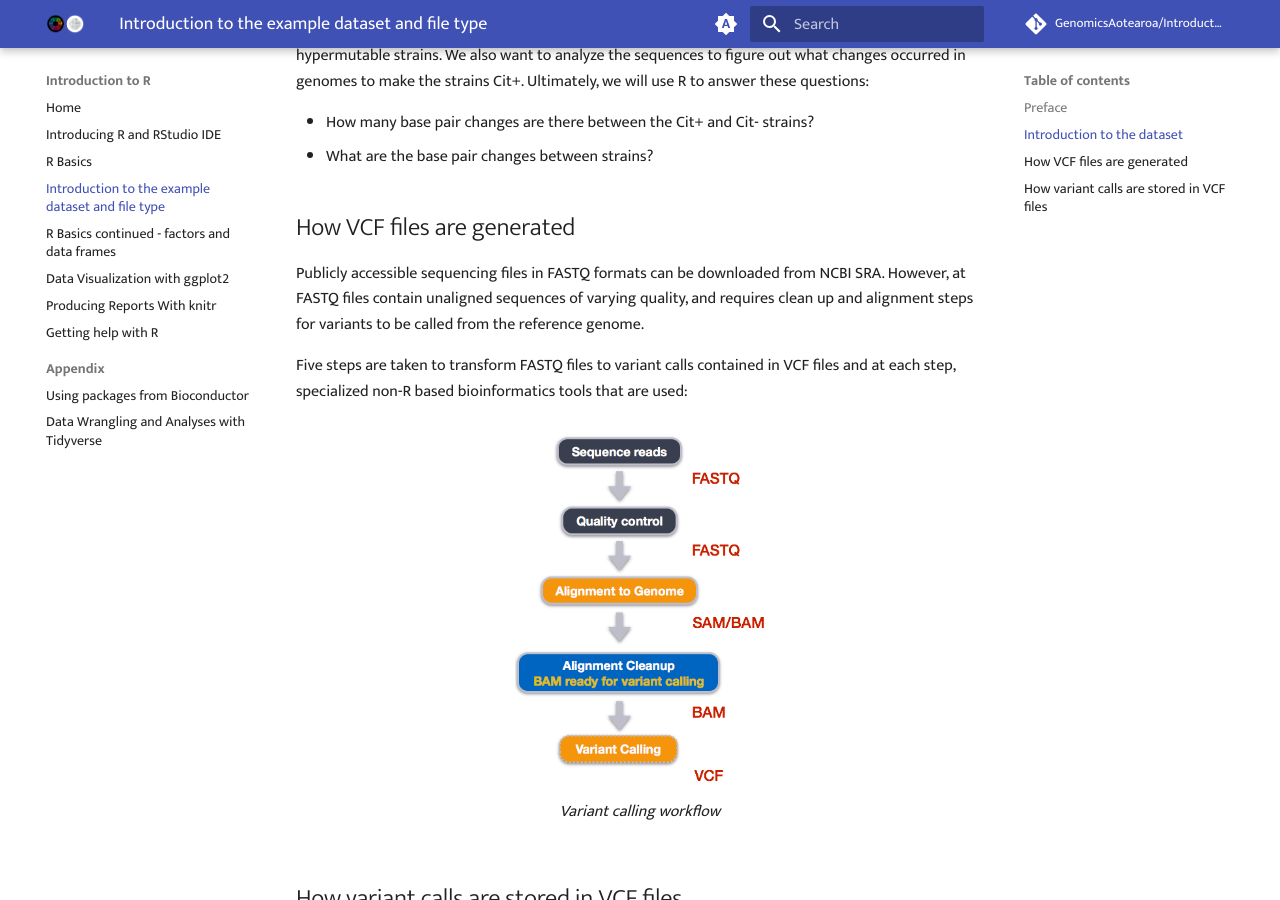
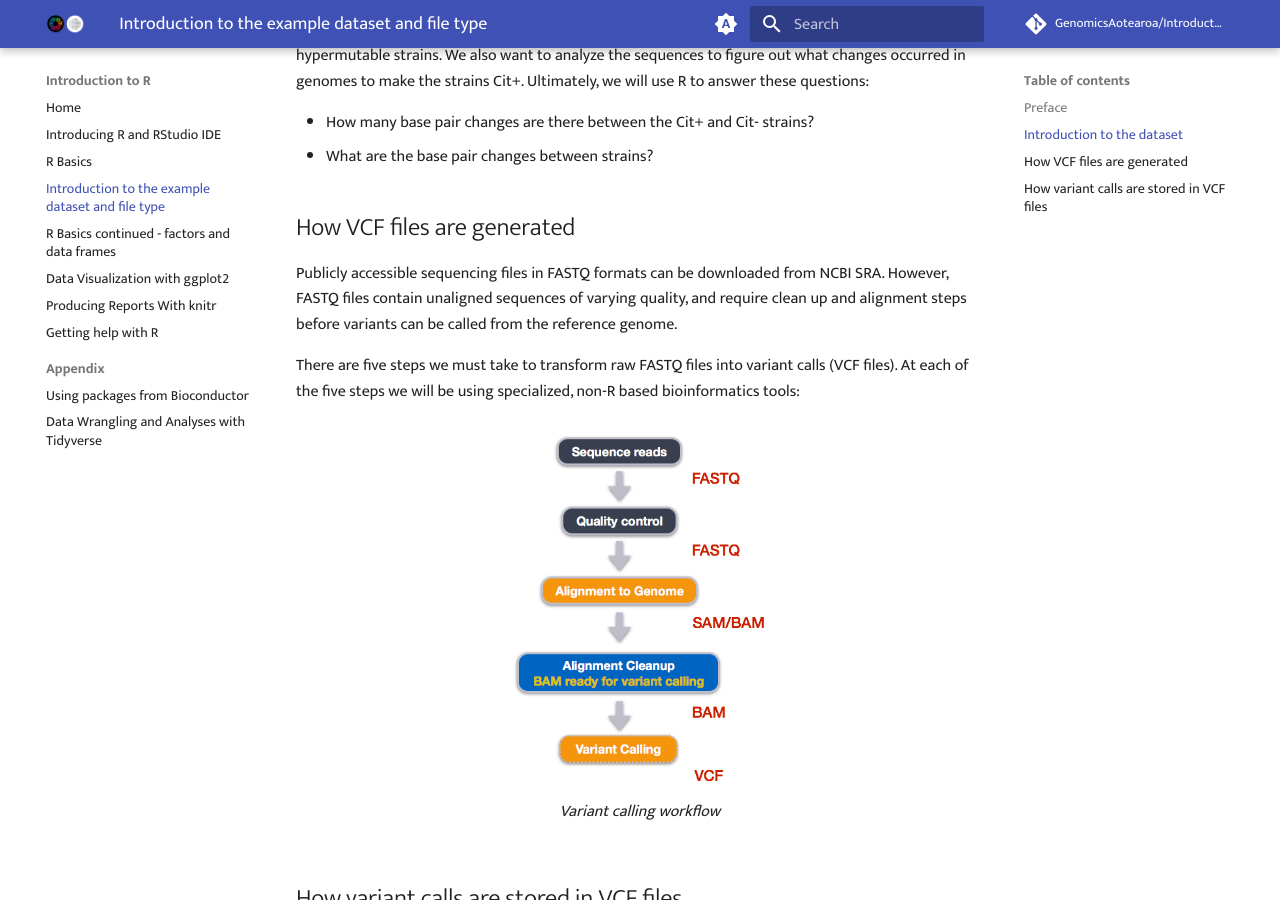
Before and after one commit to GenomicsAotearoa/Introduction-to-R, an MkDocs documentation site: the page built from docs/02-data-prelude.md, in a window 1280 px wide and 900 px high, scrolled down 1615 px. Built offline with MkDocs 1.6.1 and Material for MkDocs 9.7.7, drawn with Linux system fonts in a browser that asks for light colours; comment, search, counter and statistics services are not loaded.

Commit message:
edits to ep 2

```diff
--- a/docs/02-data-prelude.md
+++ b/docs/02-data-prelude.md
@@ -89,13 +89,12 @@ strains Cit+. Ultimately, we will use R to answer these questions:
 ## How VCF files are generated
 
 Publicly accessible sequencing files in FASTQ formats can be downloaded
-from NCBI SRA. However, at FASTQ files contain unaligned sequences of
-varying quality, and requires clean up and alignment steps for variants
-to be called from the reference genome.
+from NCBI SRA. However, FASTQ files contain unaligned sequences of
+varying quality, and require clean up and alignment steps before variants
+can be called from the reference genome.
 
-Five steps are taken to transform FASTQ files to variant calls contained
-in VCF files and at each step, specialized non-R based bioinformatics
-tools that are used:
+There are five steps we must take to transform raw FASTQ files into variant calls (VCF files). At each of the five steps we will be using specialized, non-R based bioinformatics tools:
+
 
 <figure markdown>
   ![image](figures/variant_calling_workflow.png){ width="250" }
```
